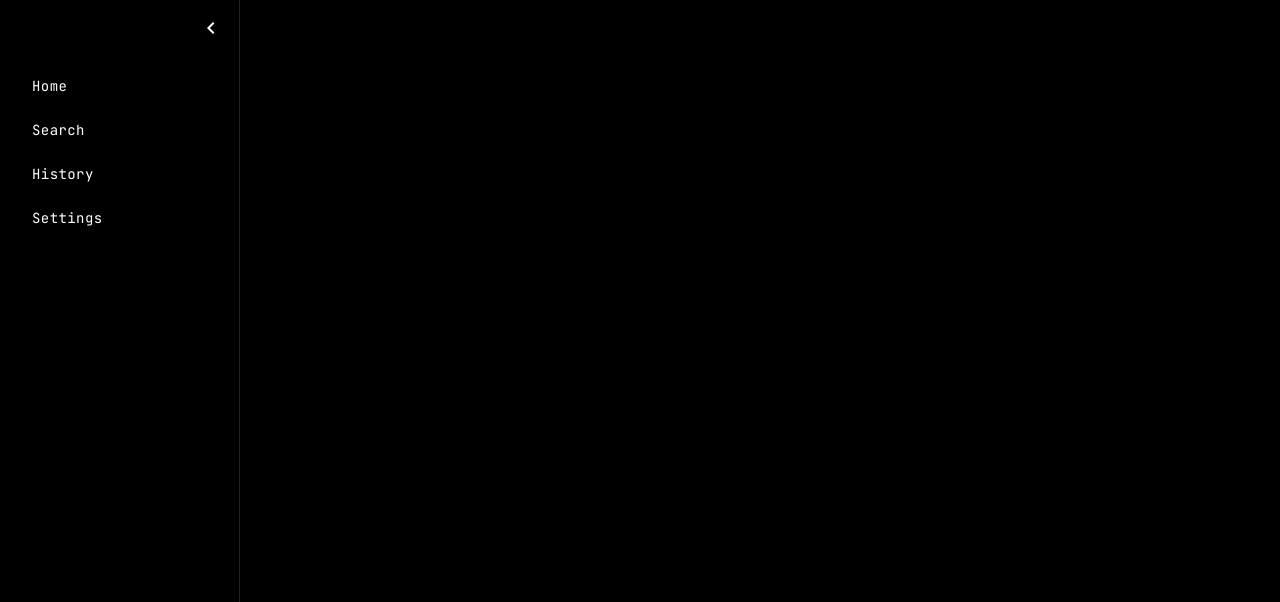
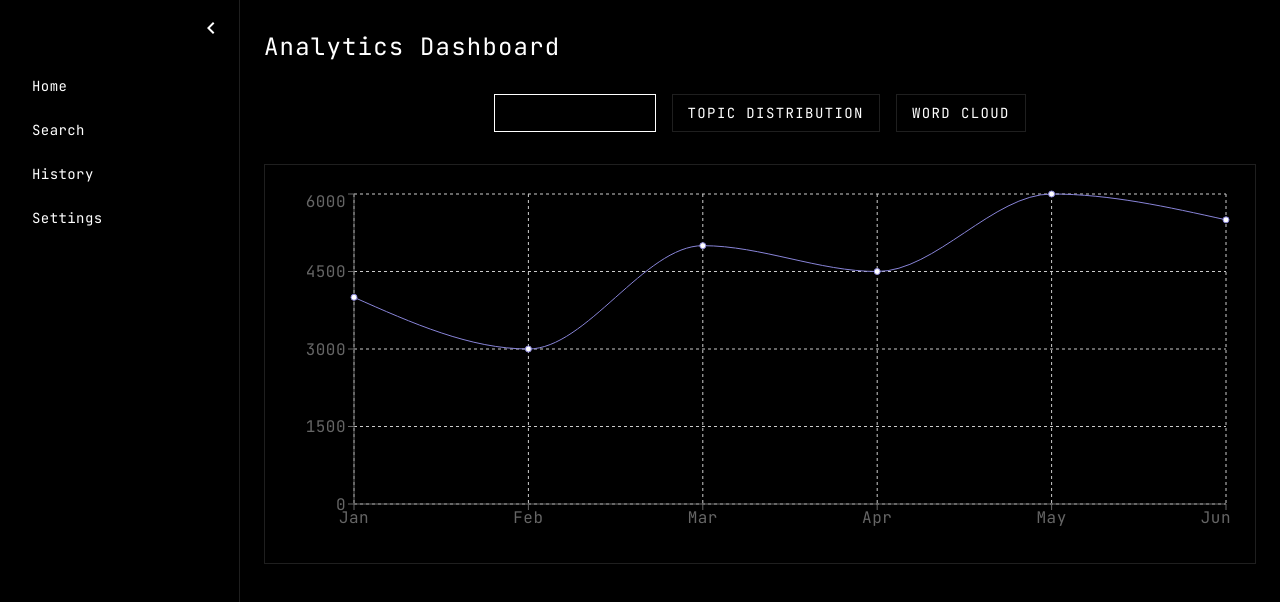
Before and after one commit to patelnilay251/search-frontend, a Next.js app: page /analytics in a window 1280 px wide. Before the commit this address had no page. Shown: the top 602 px of the page. Built offline with nearby package versions, Linux system fonts and the light colour scheme.

Commit message:
"TEST Analytics"

```diff
--- /dev/null
+++ b/app/analytics/page.tsx
@@ -0,0 +1,5 @@
+import AnalyticsDashboard from '../components/AnalyticsDashboard'
+
+export default function AnalyticsPage() {
+  return <AnalyticsDashboard />
+}
--- /dev/null
+++ b/app/components/AnalyticsDashboard.tsx
@@ -0,0 +1,162 @@
+'use client'
+
+import React, { useState, useCallback, useEffect } from 'react'
+import { motion, AnimatePresence } from 'framer-motion'
+import { Typography, Paper, Container, Box, Button, CircularProgress } from '@mui/material'
+import { LineChart, Line, XAxis, YAxis, CartesianGrid, Tooltip, ResponsiveContainer, PieChart, Pie, Cell } from 'recharts'
+
+
+const containerVariants = {
+  hidden: { opacity: 0 },
+  visible: {
+    opacity: 1,
+    transition: {
+      staggerChildren: 0.1,
+      duration: 0.5
+    }
+  }
+}
+
+const itemVariants = {
+  hidden: { opacity: 0, y: 20 },
+  visible: {
+    opacity: 1,
+    y: 0,
+    transition: {
+      duration: 0.3
+    }
+  }
+}
+
+const trendData = [
+  { name: 'Jan', searches: 4000 },
+  { name: 'Feb', searches: 3000 },
+  { name: 'Mar', searches: 5000 },
+  { name: 'Apr', searches: 4500 },
+  { name: 'May', searches: 6000 },
+  { name: 'Jun', searches: 5500 },
+]
+
+const topicData = [
+  { name: 'Technology', value: 400 },
+  { name: 'Science', value: 300 },
+  { name: 'Politics', value: 200 },
+  { name: 'Entertainment', value: 100 },
+]
+
+const wordCloudData = [
+  { text: 'AI', value: 64 },
+  { text: 'Machine Learning', value: 50 },
+  { text: 'Data Science', value: 40 },
+  { text: 'Neural Networks', value: 30 },
+  { text: 'Deep Learning', value: 25 },
+  { text: 'Big Data', value: 20 },
+  { text: 'Robotics', value: 15 },
+  { text: 'Computer Vision', value: 10 },
+  { text: 'Natural Language Processing', value: 8 },
+  { text: 'Quantum Computing', value: 5 },
+]
+
+const COLORS = ['#0088FE', '#00C49F', '#FFBB28', '#FF8042']
+
+export default function AnalyticsDashboard() {
+  const [activeChart, setActiveChart] = useState('trends')
+  const [wordCloudReady, setWordCloudReady] = useState(false)
+
+  useEffect(() => {
+    if (activeChart === 'wordcloud') {
+      const timer = setTimeout(() => setWordCloudReady(true), 1000)
+      return () => clearTimeout(timer)
+    }
+  }, [activeChart])
+
+  const wordcloudOptions = {
+    rotations: 2,
+    rotationAngles: [-90, 0],
+    fontSizes: [20, 60],
+    fontFamily: 'JetBrains Mono, monospace',
+    colors: COLORS,
+    padding: 2,
+  }
+
+  return (
+    <Container maxWidth="lg" sx={{ py: 4 }}>
+      <motion.div
+        initial="hidden"
+        animate="visible"
+        variants={containerVariants}
+      >
+        <Typography variant="h4" gutterBottom sx={{ fontSize: '1.5rem', mb: 4 }}>
+          Analytics Dashboard
+        </Typography>
+
+        <Box sx={{ display: 'flex', justifyContent: 'center', mb: 4 }}>
+          <Button
+            onClick={() => setActiveChart('trends')}
+            variant={activeChart === 'trends' ? 'contained' : 'outlined'}
+            sx={{ mr: 2 }}
+          >
+            Search Trends
+          </Button>
+          <Button
+            onClick={() => setActiveChart('topics')}
+            variant={activeChart === 'topics' ? 'contained' : 'outlined'}
+            sx={{ mr: 2 }}
+          >
+            Topic Distribution
+          </Button>
+          <Button
+            onClick={() => setActiveChart('wordcloud')}
+            variant={activeChart === 'wordcloud' ? 'contained' : 'outlined'}
+          >
+            Word Cloud
+          </Button>
+        </Box>
+
+        <AnimatePresence mode="wait">
+          <motion.div
+            key={activeChart}
+            initial={{ opacity: 0, y: 20 }}
+            animate={{ opacity: 1, y: 0 }}
+            exit={{ opacity: 0, y: -20 }}
+            transition={{ duration: 0.3 }}
+          >
+            <Paper elevation={0} sx={{ p: 3, mb: 4, height: 400 }}>
+              {activeChart === 'trends' && (
+                <ResponsiveContainer width="100%" height="100%">
+                  <LineChart data={trendData}>
+                    <CartesianGrid strokeDasharray="3 3" />
+                    <XAxis dataKey="name" />
+                    <YAxis />
+                    <Tooltip />
+                    <Line type="monotone" dataKey="searches" stroke="#8884d8" />
+                  </LineChart>
+                </ResponsiveContainer>
+              )}
+              {activeChart === 'topics' && (
+                <ResponsiveContainer width="100%" height="100%">
+                  <PieChart>
+                    <Pie
+                      data={topicData}
+                      cx="50%"
+                      cy="50%"
+                      labelLine={false}
+                      outerRadius={150}
+                      fill="#8884d8"
+                      dataKey="value"
+                      label={({ name, percent }) => `${name} ${(percent * 100).toFixed(0)}%`}
+                    >
+                      {topicData.map((entry, index) => (
+                        <Cell key={`cell-${index}`} fill={COLORS[index % COLORS.length]} />
+                      ))}
+                    </Pie>
+                  </PieChart>
+                </ResponsiveContainer>
+              )}
+            </Paper>
+          </motion.div>
+        </AnimatePresence>
+      </motion.div>
+    </Container>
+  )
+}
--- a/package.json
+++ b/package.json
@@ -16,7 +16,8 @@
     "framer-motion": "^11.15.0",
     "next": "15.1.3",
     "react": "^19.0.0",
-    "react-dom": "^19.0.0"
+    "react-dom": "^19.0.0",
+    "recharts": "^2.15.0"
   },
   "devDependencies": {
     "@eslint/eslintrc": "^3",
```
Also changed, not shown: app/components/SearchResults.tsx (+20 -1 lines), 1 other file (tests, documents, lock files or other folders).
